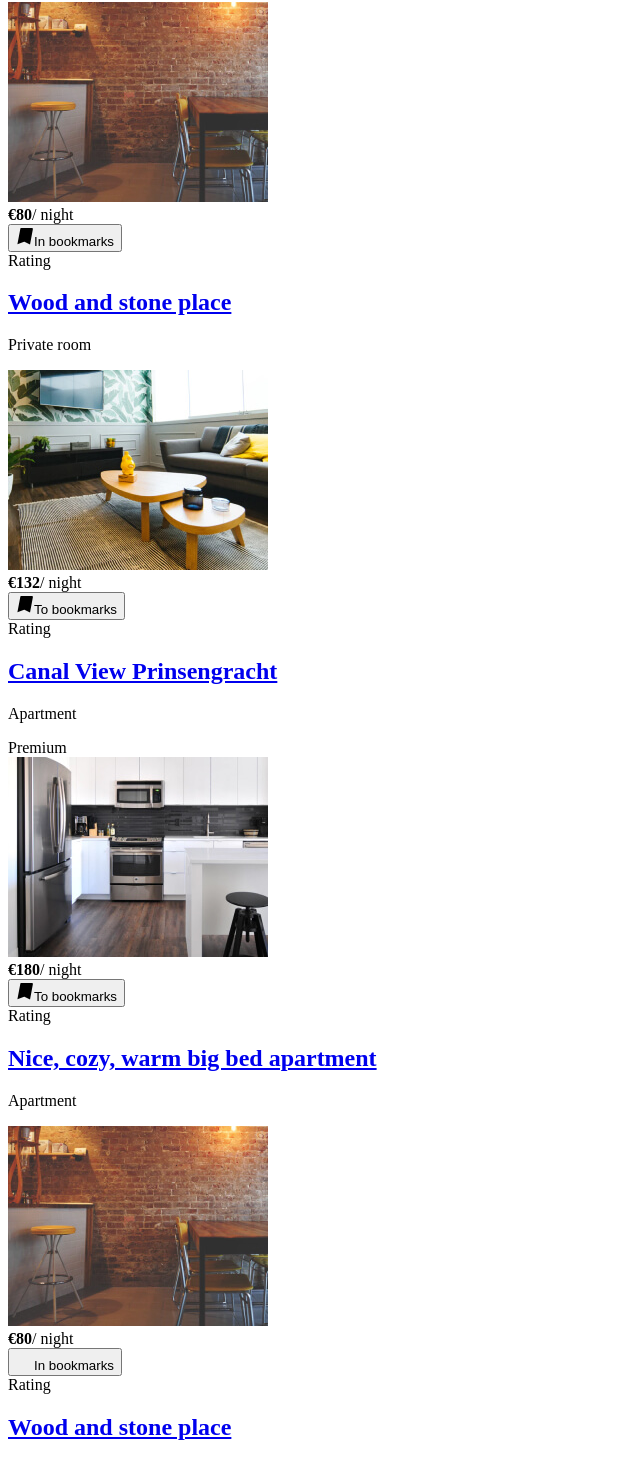
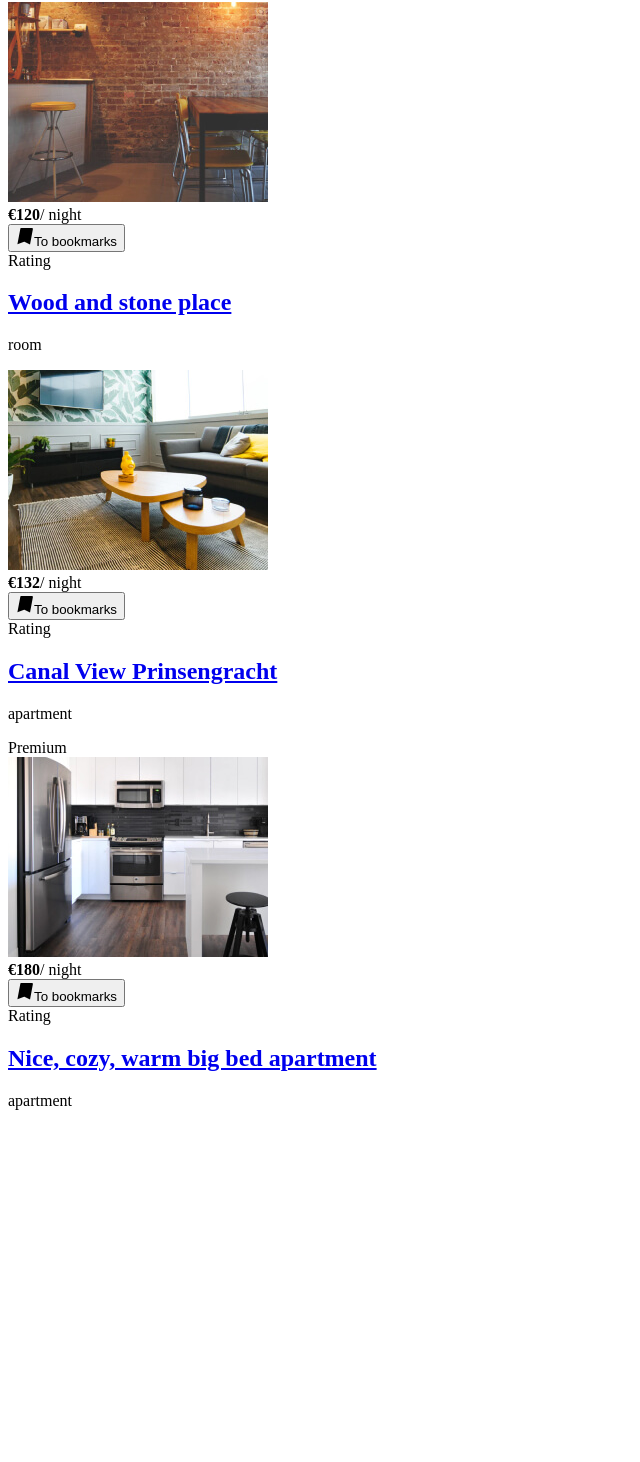
Before and after one commit to ILoyso/130615-six-cities-1, a React app: page / in a window 1280 px wide. Shown: the part 867-2329 px from the top of the page, without its empty margins (0-640 px from the left). After the commit the page ends 1993 px from the top, so only its background shows below. Built offline with nearby package versions, Linux system fonts and the light colour scheme; the HTML template or start-up script is replaced by a standard one.

Commit message:
feat: add mock data and propTypes to components

```diff
--- a/src/components/app/app.jsx
+++ b/src/components/app/app.jsx
@@ -1,14 +1,33 @@
 import React from 'react';
+import PropTypes from 'prop-types';
 
 import MainScreen from '../main-screen/main-screen.jsx';
 
 
 /**
  * Application component, here the whole process begins
+ * @param {Object} props
  * @return {*}
  */
-const App = () => {
-  return <MainScreen />;
+const App = (props) => {
+  const {places} = props;
+
+  return <MainScreen
+    places={places}
+  />;
 };
 
+
+App.propTypes = {
+  places: PropTypes.arrayOf(PropTypes.shape({
+    title: PropTypes.string.isRequired,
+    img: PropTypes.string.isRequired,
+    type: PropTypes.string.isRequired,
+    price: PropTypes.number.isRequired,
+    rating: PropTypes.number.isRequired,
+    isPremium: PropTypes.bool.isRequired,
+  })).isRequired
+};
+
+
 export default App;
--- a/src/components/main-screen/main-screen.jsx
+++ b/src/components/main-screen/main-screen.jsx
@@ -1,11 +1,63 @@
 import React from 'react';
+import PropTypes from "prop-types";
 
 
 /**
  * Component for main screen of application
+ * @param {Object} props
  * @return {*}
  */
-const MainScreen = () => {
+const MainScreen = (props) => {
+  const {places} = props;
+
+
+  /**
+   * Function for generating places template
+   * @param {Object} placesData
+   * @return {*}
+   */
+  const getPlacesTemplate = (placesData) => {
+    return placesData.map((place, index) => {
+      const {title, img, type, price, rating, isPremium} = place;
+
+      return <article className="cities__place-card place-card" key={index}>
+        {isPremium && <div className="place-card__mark">
+          <span>Premium</span>
+        </div>}
+        <div className="cities__image-wrapper place-card__image-wrapper">
+          <a href="#">
+            <img className="place-card__image" src={`img/${img}`} width="260" height="200" alt="Place image" />
+          </a>
+        </div>
+        <div className="place-card__info">
+          <div className="place-card__price-wrapper">
+            <div className="place-card__price">
+              <b className="place-card__price-value">&euro;{price}</b>
+              <span className="place-card__price-text">&#47;&nbsp;night</span>
+            </div>
+            <button className="place-card__bookmark-button button" type="button">
+              <svg className="place-card__bookmark-icon" width="18" height="19">
+                <use xlinkHref="#icon-bookmark"></use>
+              </svg>
+              <span className="visually-hidden">To bookmarks</span>
+            </button>
+          </div>
+          <div className="place-card__rating rating">
+            <div className="place-card__stars rating__stars">
+              <span style={{width: `${rating}%`}}></span>
+              <span className="visually-hidden">Rating</span>
+            </div>
+          </div>
+          <h2 className="place-card__name">
+            <a href="#">{title}</a>
+          </h2>
+          <p className="place-card__type">{type}</p>
+        </div>
+      </article>;
+    });
+  };
+
+
   return <>
     <div style={{display: `none`}}>
       <svg xmlns="http://www.w3.org/2000/svg">
@@ -108,171 +160,7 @@ const MainScreen = () => {
               </select> */}
             </form>
             <div className="cities__places-list places__list tabs__content">
-              <article className="cities__place-card place-card">
-                <div className="place-card__mark">
-                  <span>Premium</span>
-                </div>
-                <div className="cities__image-wrapper place-card__image-wrapper">
-                  <a href="#">
-                    <img className="place-card__image" src="img/apartment-01.jpg" width="260" height="200" alt="Place image" />
-                  </a>
-                </div>
-                <div className="place-card__info">
-                  <div className="place-card__price-wrapper">
-                    <div className="place-card__price">
-                      <b className="place-card__price-value">&euro;120</b>
-                      <span className="place-card__price-text">&#47;&nbsp;night</span>
-                    </div>
-                    <button className="place-card__bookmark-button button" type="button">
-                      <svg className="place-card__bookmark-icon" width="18" height="19">
-                        <use xlinkHref="#icon-bookmark"></use>
-                      </svg>
-                      <span className="visually-hidden">To bookmarks</span>
-                    </button>
-                  </div>
-                  <div className="place-card__rating rating">
-                    <div className="place-card__stars rating__stars">
-                      <span style={{width: `93%`}}></span>
-                      <span className="visually-hidden">Rating</span>
-                    </div>
-                  </div>
-                  <h2 className="place-card__name">
-                    <a href="#">Beautiful &amp; luxurious apartment at great location</a>
-                  </h2>
-                  <p className="place-card__type">Apartment</p>
-                </div>
-              </article>
-
-              <article className="cities__place-card place-card">
-                <div className="cities__image-wrapper place-card__image-wrapper">
-                  <a href="#">
-                    <img className="place-card__image" src="img/room.jpg" width="260" height="200" alt="Place image" />
-                  </a>
-                </div>
-                <div className="place-card__info">
-                  <div className="place-card__price-wrapper">
-                    <div className="place-card__price">
-                      <b className="place-card__price-value">&euro;80</b>
-                      <span className="place-card__price-text">&#47;&nbsp;night</span>
-                    </div>
-                    <button className="place-card__bookmark-button place-card__bookmark-button--active button" type="button">
-                      <svg className="place-card__bookmark-icon" width="18" height="19">
-                        <use xlinkHref="#icon-bookmark"></use>
-                      </svg>
-                      <span className="visually-hidden">In bookmarks</span>
-                    </button>
-                  </div>
-                  <div className="place-card__rating rating">
-                    <div className="place-card__stars rating__stars">
-                      <span style={{width: `80%`}}></span>
-                      <span className="visually-hidden">Rating</span>
-                    </div>
-                  </div>
-                  <h2 className="place-card__name">
-                    <a href="#">Wood and stone place</a>
-                  </h2>
-                  <p className="place-card__type">Private room</p>
-                </div>
-              </article>
-
-              <article className="cities__place-card place-card">
-                <div className="cities__image-wrapper place-card__image-wrapper">
-                  <a href="#">
-                    <img className="place-card__image" src="img/apartment-02.jpg" width="260" height="200" alt="Place image" />
-                  </a>
-                </div>
-                <div className="place-card__info">
-                  <div className="place-card__price-wrapper">
-                    <div className="place-card__price">
-                      <b className="place-card__price-value">&euro;132</b>
-                      <span className="place-card__price-text">&#47;&nbsp;night</span>
-                    </div>
-                    <button className="place-card__bookmark-button button" type="button">
-                      <svg className="place-card__bookmark-icon" width="18" height="19">
-                        <use xlinkHref="#icon-bookmark"></use>
-                      </svg>
-                      <span className="visually-hidden">To bookmarks</span>
-                    </button>
-                  </div>
-                  <div className="place-card__rating rating">
-                    <div className="place-card__stars rating__stars">
-                      <span style={{width: `80%`}}></span>
-                      <span className="visually-hidden">Rating</span>
-                    </div>
-                  </div>
-                  <h2 className="place-card__name">
-                    <a href="#">Canal View Prinsengracht</a>
-                  </h2>
-                  <p className="place-card__type">Apartment</p>
-                </div>
-              </article>
-
-              <article className="cities__place-card place-card">
-                <div className="place-card__mark">
-                  <span>Premium</span>
-                </div>
-                <div className="cities__image-wrapper place-card__image-wrapper">
-                  <a href="#">
-                    <img className="place-card__image" src="img/apartment-03.jpg" width="260" height="200" alt="Place image" />
-                  </a>
-                </div>
-                <div className="place-card__info">
-                  <div className="place-card__price-wrapper">
-                    <div className="place-card__price">
-                      <b className="place-card__price-value">&euro;180</b>
-                      <span className="place-card__price-text">&#47;&nbsp;night</span>
-                    </div>
-                    <button className="place-card__bookmark-button button" type="button">
-                      <svg className="place-card__bookmark-icon" width="18" height="19">
-                        <use xlinkHref="#icon-bookmark"></use>
-                      </svg>
-                      <span className="visually-hidden">To bookmarks</span>
-                    </button>
-                  </div>
-                  <div className="place-card__rating rating">
-                    <div className="place-card__stars rating__stars">
-                      <span style={{width: `100%`}}></span>
-                      <span className="visually-hidden">Rating</span>
-                    </div>
-                  </div>
-                  <h2 className="place-card__name">
-                    <a href="#">Nice, cozy, warm big bed apartment</a>
-                  </h2>
-                  <p className="place-card__type">Apartment</p>
-                </div>
-              </article>
-
-              <article className="cities__place-card place-card">
-                <div className="cities__image-wrapper place-card__image-wrapper">
-                  <a href="#">
-                    <img className="place-card__image" src="img/room.jpg" width="260" height="200" alt="Place image" />
-                  </a>
-                </div>
-                <div className="place-card__info">
-                  <div className="place-card__price-wrapper">
-                    <div className="place-card__price">
-                      <b className="place-card__price-value">&euro;80</b>
-                      <span className="place-card__price-text">&#47;&nbsp;night</span>
-                    </div>
-                    <button className="place-card__bookmark-button place-card__bookmark-button--active button" type="button">
-                      <svg className="place-card__bookmark-icon" width="18" height="19">
-                        <use xlinkHref="#icon-bookmark-active"></use>
-                      </svg>
-                      <span className="visually-hidden">In bookmarks</span>
-                    </button>
-                  </div>
-                  <div className="place-card__rating rating">
-                    <div className="place-card__stars rating__stars">
-                      <span style={{width: `80%`}}></span>
-                      <span className="visually-hidden">Rating</span>
-                    </div>
-                  </div>
-                  <h2 className="place-card__name">
-                    <a href="#">Wood and stone place</a>
-                  </h2>
-                  <p className="place-card__type">Private room</p>
-                </div>
-              </article>
+              {getPlacesTemplate(places)}
             </div>
           </section>
           <div className="cities__right-section">
@@ -284,4 +172,17 @@ const MainScreen = () => {
   </>;
 };
 
+
+MainScreen.propTypes = {
+  places: PropTypes.arrayOf(PropTypes.shape({
+    title: PropTypes.string.isRequired,
+    img: PropTypes.string.isRequired,
+    type: PropTypes.string.isRequired,
+    price: PropTypes.number.isRequired,
+    rating: PropTypes.number.isRequired,
+    isPremium: PropTypes.bool.isRequired,
+  })).isRequired
+};
+
+
 export default MainScreen;
--- a/src/index.js
+++ b/src/index.js
@@ -1,6 +1,8 @@
 import React from 'react';
 import ReactDOM from 'react-dom';
 import App from './components/app/app.jsx';
+
+import {PLACES_DATA} from "./mock/places";
 
 
 // Entry point for project
@@ -8,7 +10,9 @@ const init = () => {
 
   // React render for App component
   ReactDOM.render(
-      <App/>,
+      <App
+        places={PLACES_DATA}
+      />,
       document.querySelector(`#root`)
   );
 };
```
